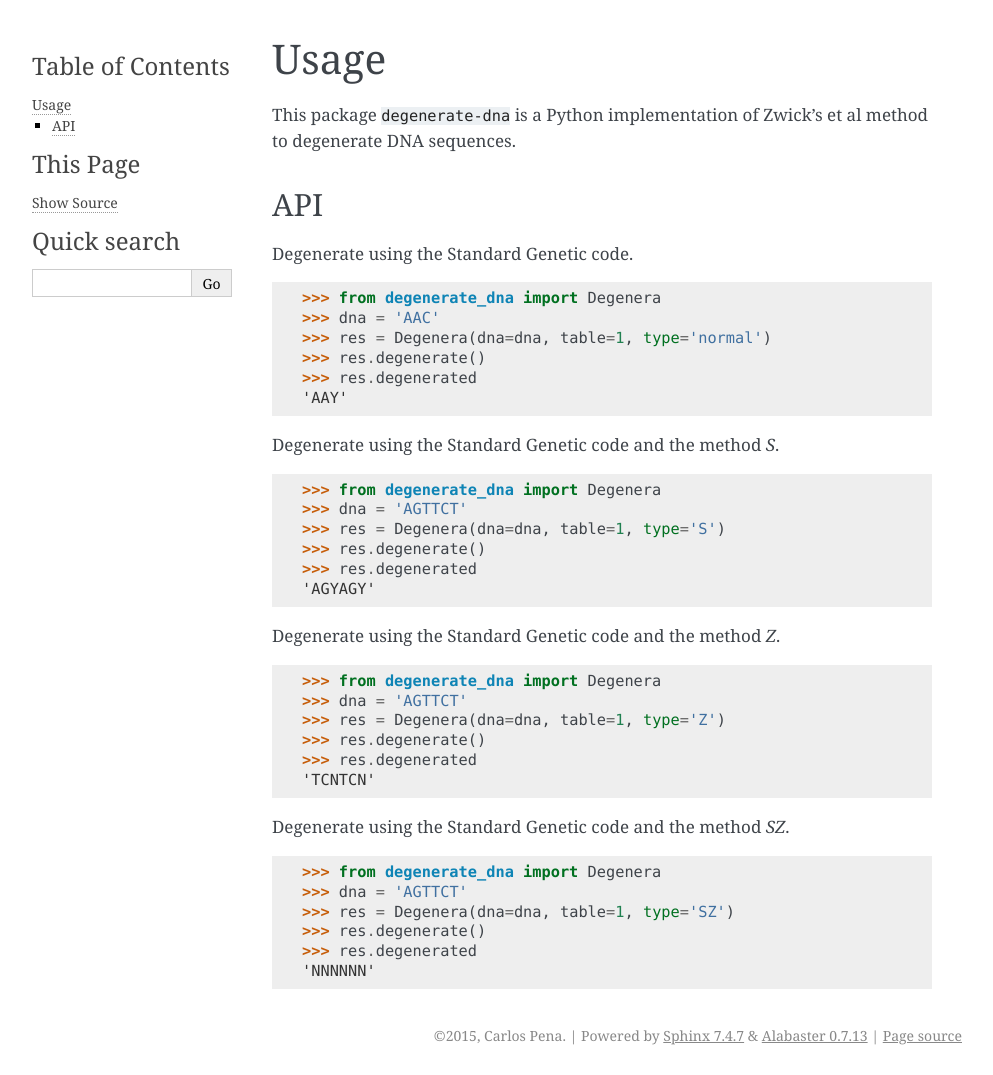
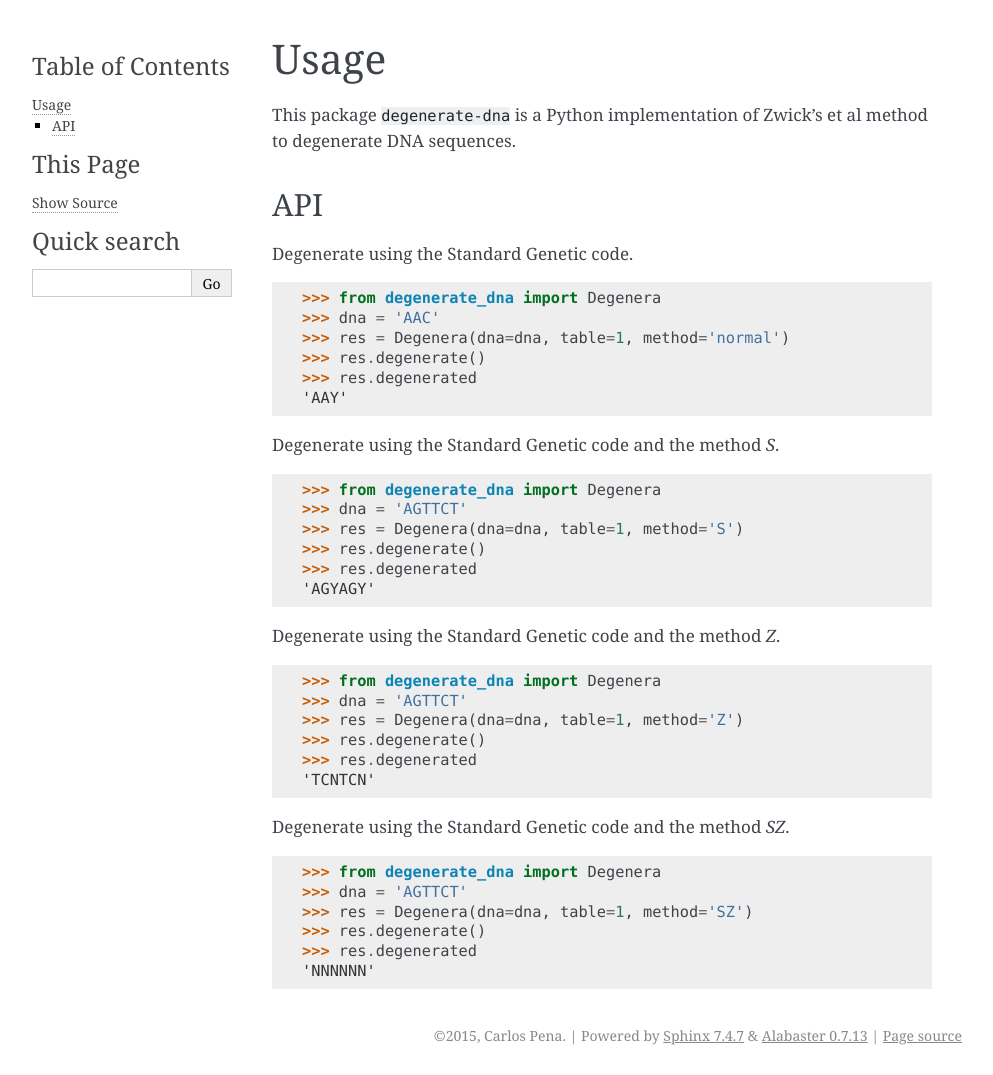
Before and after one commit to carlosp420/degenerate-dna, a Sphinx documentation site: the page built from docs/usage.rst, in a window 1280 px wide. Shown: the whole page, without its empty margins (148-1141 px from the left). Built offline with Sphinx 7.4.7, drawn with Linux system fonts in a browser that asks for light colours.

Commit message:
changed type-> method. Fixes #1

```diff
--- a/README.rst
+++ b/README.rst
@@ -18,7 +18,7 @@ Usage
 
     >>> from degenerate_dna import Degenera
     >>> dna = 'AGTTCT'
-    >>> res = Degenera(dna=dna, table=1, type='S')
+    >>> res = Degenera(dna=dna, table=1, method='S')
     >>> res.degenerate()
     >>> res.degenerated
     'AGYAGY'
--- a/docs/usage.rst
+++ b/docs/usage.rst
@@ -12,7 +12,7 @@ Degenerate using the Standard Genetic code.
 
     >>> from degenerate_dna import Degenera
     >>> dna = 'AAC'
-    >>> res = Degenera(dna=dna, table=1, type='normal')
+    >>> res = Degenera(dna=dna, table=1, method='normal')
     >>> res.degenerate()
     >>> res.degenerated
     'AAY'
@@ -23,7 +23,7 @@ Degenerate using the Standard Genetic code and the method *S*.
 
     >>> from degenerate_dna import Degenera
     >>> dna = 'AGTTCT'
-    >>> res = Degenera(dna=dna, table=1, type='S')
+    >>> res = Degenera(dna=dna, table=1, method='S')
     >>> res.degenerate()
     >>> res.degenerated
     'AGYAGY'
@@ -34,7 +34,7 @@ Degenerate using the Standard Genetic code and the method *Z*.
 
     >>> from degenerate_dna import Degenera
     >>> dna = 'AGTTCT'
-    >>> res = Degenera(dna=dna, table=1, type='Z')
+    >>> res = Degenera(dna=dna, table=1, method='Z')
     >>> res.degenerate()
     >>> res.degenerated
     'TCNTCN'
@@ -45,7 +45,7 @@ Degenerate using the Standard Genetic code and the method *SZ*.
 
     >>> from degenerate_dna import Degenera
     >>> dna = 'AGTTCT'
-    >>> res = Degenera(dna=dna, table=1, type='SZ')
+    >>> res = Degenera(dna=dna, table=1, method='SZ')
     >>> res.degenerate()
     >>> res.degenerated
     'NNNNNN'
```
Also changed, not shown: 2 other files.
